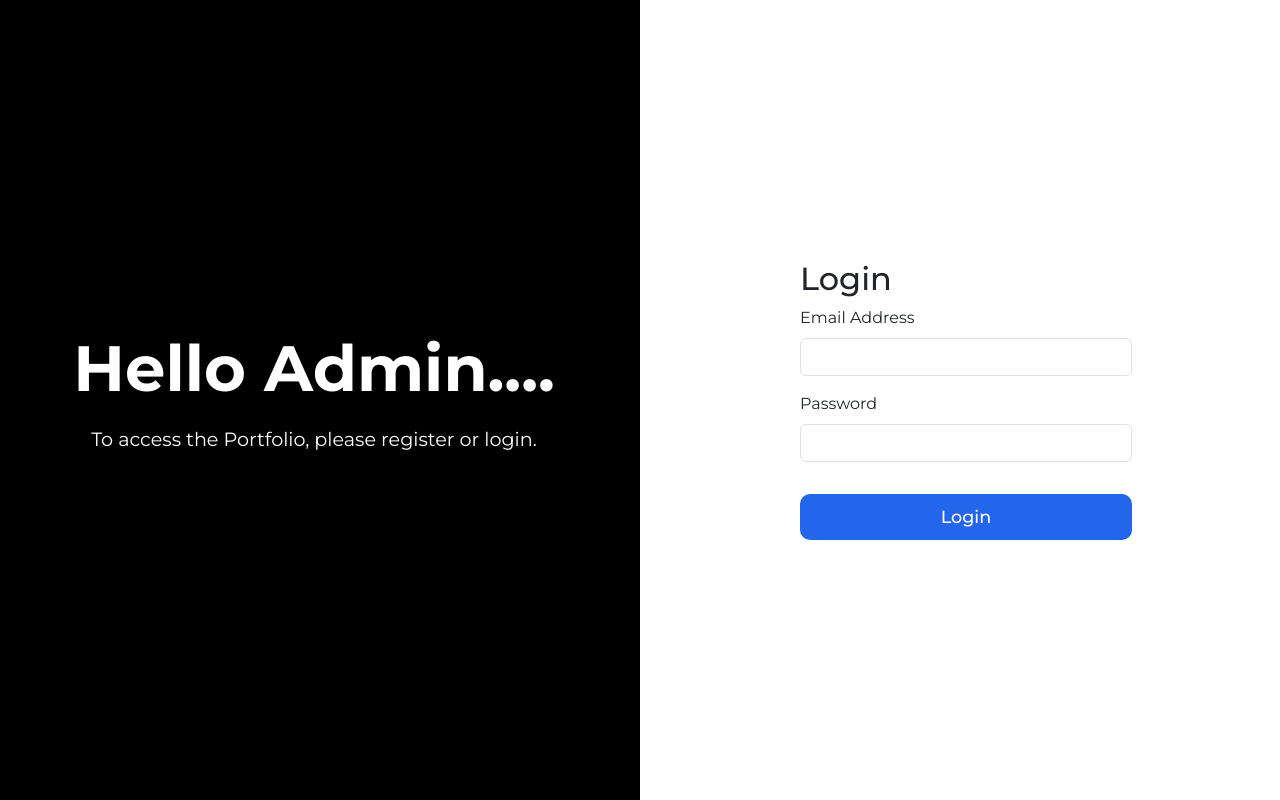
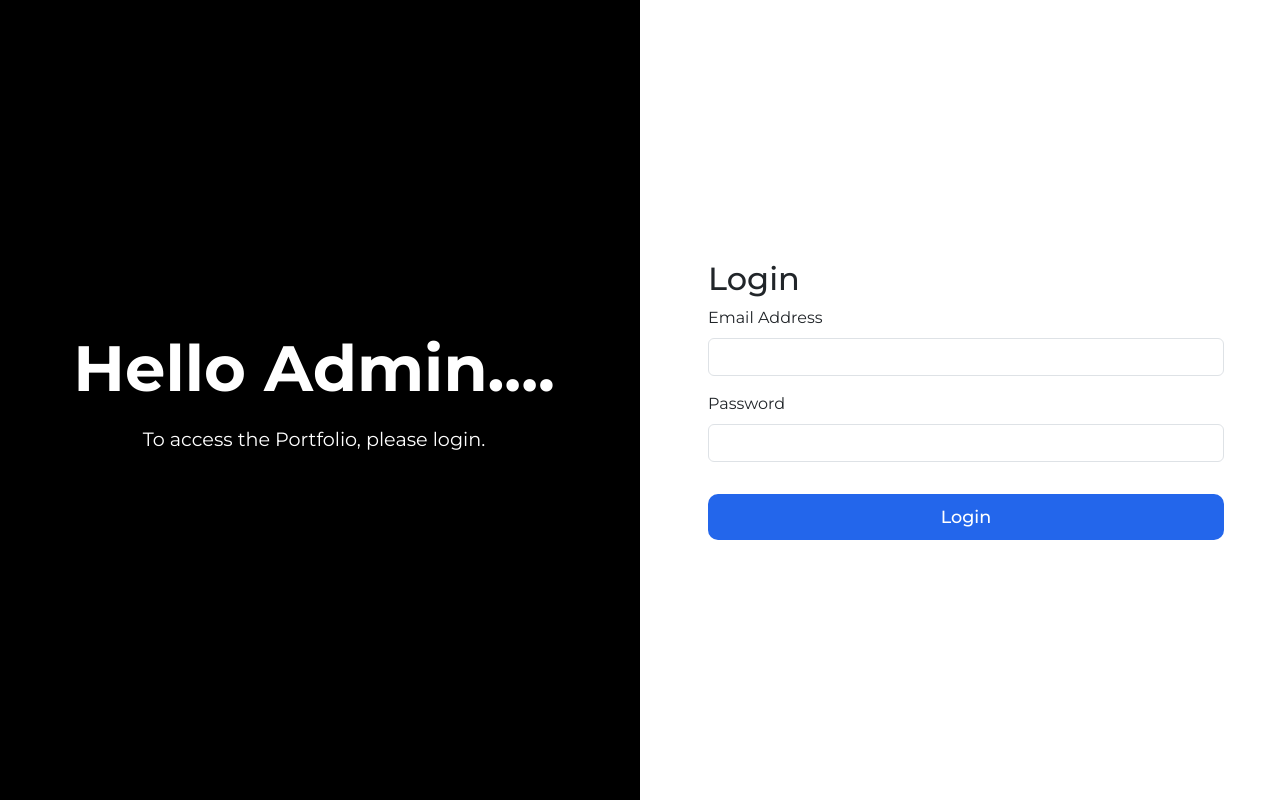
Before and after one commit to bhargav250309/Portfolio_Client, a React (Vite) app: page /auth/login in a window 1280 px wide. Built offline with nearby package versions, Linux system fonts and the light colour scheme.

Commit message:
last commit

```diff
--- a/src/pages/auth/authLayout.jsx
+++ b/src/pages/auth/authLayout.jsx
@@ -13,7 +13,7 @@ function AuthLayout() {
         {/* Left Partition with Background, Big Text, and Links */}
         <div className="left-partition col-md-6">
           <h1 className="auth-title">Hello Admin....</h1>
-          <p className="auth-description">To access the Portfolio, please register or login.</p>
+          <p className="auth-description">To access the Portfolio, please login.</p>
           <div className="auth-links">
           </div>
         </div>
--- a/src/styles/authLayout.css
+++ b/src/styles/authLayout.css
@@ -31,7 +31,6 @@
     display: flex;
     flex-direction: column;
     justify-content: center;
-    padding: 0 7rem;
   }
 
   .auth-btn{
```
